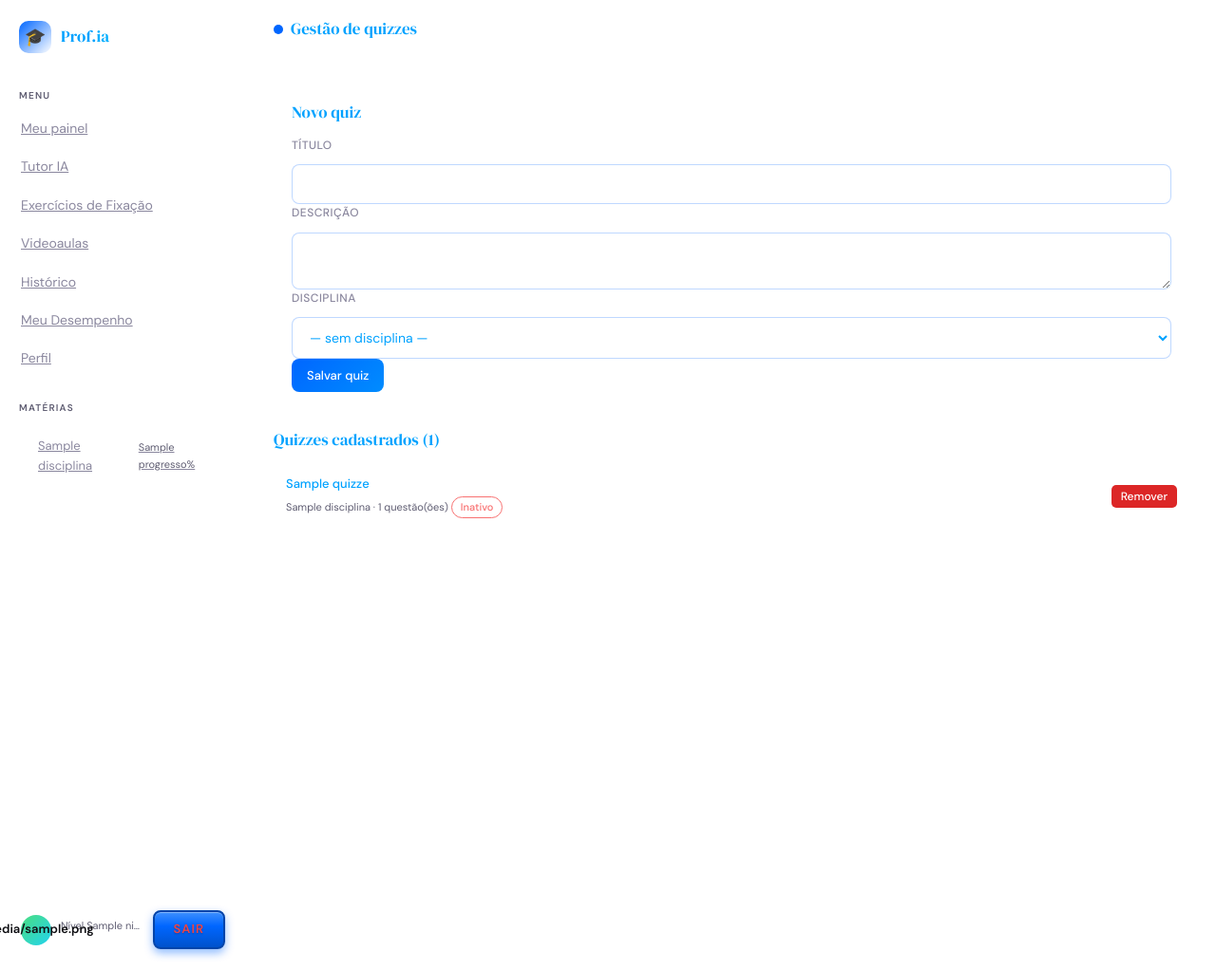
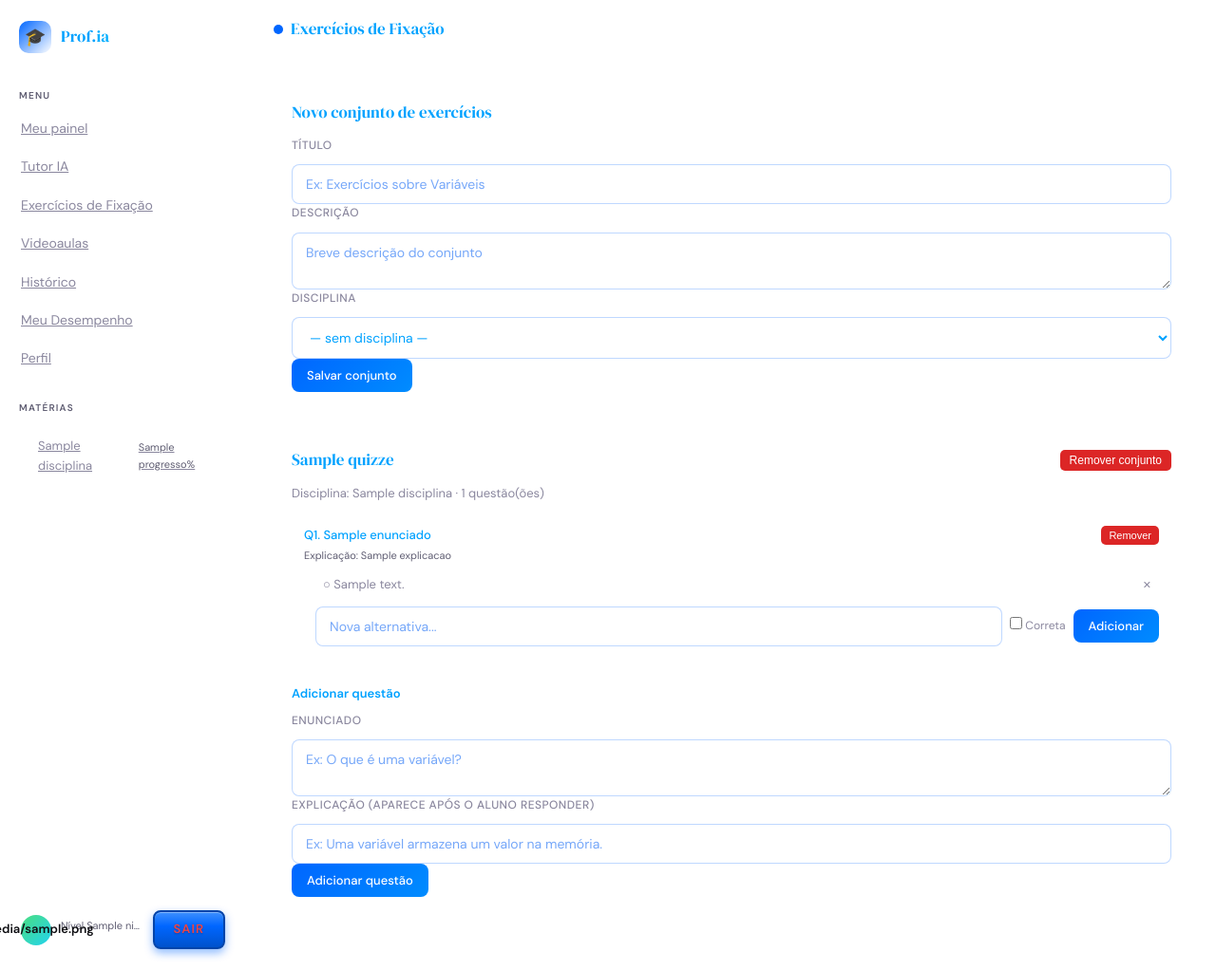
Before and after one commit to projetoecossistemaunilasalle/tutores_inteligentes, a Django app: template src/frontend/templates/professor/quizzes.html in a window 1280 px wide. Shown: the whole page at 95% size. Run offline with Django 5.2, Linux system fonts and the light colour scheme; the template is opened without the code that fills it: most values are stand-ins (such as "Sample title", 1, 10 or a date in 2020).

Commit message:
feat: professor cadastra questoes e alternativas pela interface sem depender do admin

```diff
--- a/src/frontend/templates/professor/quizzes.html
+++ b/src/frontend/templates/professor/quizzes.html
@@ -1,20 +1,21 @@
 {% extends "base.html" %}
-{% block title %}Quizzes — Prof.ia{% endblock %}
-{% block page_title %}Gestão de quizzes{% endblock %}
+{% block title %}Exercícios de Fixação — Prof.ia{% endblock %}
+{% block page_title %}Exercícios de Fixação{% endblock %}
 {% block body %}
 <div class="panel-body">
 
   <div class="form-card">
-    <div class="panel-section-head"><h3>Novo quiz</h3></div>
+    <div class="panel-section-head"><h3>Novo conjunto de exercícios</h3></div>
     <form method="post" action="{% url 'gestao_quizzes' %}">
       {% csrf_token %}
+      <input type="hidden" name="acao" value="criar_quiz" />
       <div class="form-group">
         <label class="form-label">Título</label>
-        <input class="form-input" name="titulo" required />
+        <input class="form-input" name="titulo" required placeholder="Ex: Exercícios sobre Variáveis" />
       </div>
       <div class="form-group">
         <label class="form-label">Descrição</label>
-        <textarea class="form-input" name="descricao" rows="2"></textarea>
+        <textarea class="form-input" name="descricao" rows="2" placeholder="Breve descrição do conjunto"></textarea>
       </div>
       <div class="form-group">
         <label class="form-label">Disciplina</label>
@@ -25,45 +26,121 @@
           {% endfor %}
         </select>
       </div>
-      <button class="btn btn-primary" type="submit">Salvar quiz</button>
+      <button class="btn btn-primary" type="submit">Salvar conjunto</button>
     </form>
   </div>
 
-  <div class="panel-section">
-    <div class="panel-section-head"><h3>Quizzes cadastrados ({{ quizzes|length }})</h3></div>
-    {% for q in quizzes %}
-    <div class="list-item">
-      <div class="li-main">
-        <div class="li-title">{{ q.titulo }}</div>
-        <div class="li-sub">
-          {% if q.disciplina %}{{ q.disciplina.nome }} · {% endif %}
-          {{ q.questoes.count }} questão(ões)
-          {% if q.ativo %}<span class="tag ok">Ativo</span>{% else %}<span class="tag risk">Inativo</span>{% endif %}
+  {% for q in quizzes %}
+  <div class="form-card" style="margin-top:20px;">
+    <div class="panel-section-head" style="display:flex;justify-content:space-between;align-items:center;">
+      <h3>{{ q.titulo }}</h3>
+      <form method="post" action="{% url 'gestao_quizzes' %}"
+            onsubmit="return confirm('Remover este conjunto e todas as suas questões?')"
+            style="margin:0;">
+        {% csrf_token %}
+        <input type="hidden" name="acao" value="excluir_quiz" />
+        <input type="hidden" name="quiz_id" value="{{ q.id }}" />
+        <button type="submit"
+                style="background:#dc2626;color:#fff;border:none;
+                       padding:4px 10px;border-radius:5px;cursor:pointer;font-size:12px;">
+          Remover conjunto
+        </button>
+      </form>
+    </div>
+
+    {% if q.disciplina %}
+    <div style="font-size:13px;color:var(--muted);margin-bottom:12px;">
+      Disciplina: {{ q.disciplina.nome }} · {{ q.questoes.count }} questão(ões)
+    </div>
+    {% endif %}
+
+    {% for questao in q.questoes.all %}
+    <div class="list-item" style="flex-direction:column;align-items:flex-start;gap:8px;">
+      <div style="display:flex;justify-content:space-between;width:100%;">
+        <div>
+          <div class="li-title">Q{{ forloop.counter }}. {{ questao.enunciado }}</div>
+          {% if questao.explicacao %}
+          <div class="li-sub">Explicação: {{ questao.explicacao }}</div>
+          {% endif %}
         </div>
-      </div>
-      <div class="li-actions">
-        <form method="post" action="{% url 'gestao_quizzes' %}"
-              onsubmit="return confirm('Remover o quiz \'{{ q.titulo }}\'?')"
-              style="margin:0;">
+        <form method="post" action="{% url 'gestao_quizzes' %}" style="margin:0;">
           {% csrf_token %}
-          <input type="hidden" name="acao" value="excluir" />
-          <input type="hidden" name="quiz_id" value="{{ q.id }}" />
-          <button type="submit" class="btn btn-sm"
+          <input type="hidden" name="acao" value="excluir_questao" />
+          <input type="hidden" name="questao_id" value="{{ questao.id }}" />
+          <button type="submit"
                   style="background:#dc2626;color:#fff;border:none;
-                         padding:4px 10px;border-radius:5px;cursor:pointer;
-                         font-size:12px;">
+                         padding:4px 8px;border-radius:5px;cursor:pointer;font-size:11px;">
             Remover
           </button>
         </form>
       </div>
+
+      <div style="width:100%;padding-left:12px;">
+        {% for alt in questao.alternativas.all %}
+        <div style="display:flex;justify-content:space-between;align-items:center;
+                    padding:4px 8px;margin-bottom:4px;border-radius:4px;
+                    background:{% if alt.correta %}rgba(0,200,100,0.1){% else %}var(--surface2){% endif %};">
+          <span style="font-size:13px;">
+            {% if alt.correta %}✅{% else %}○{% endif %} {{ alt.texto }}
+          </span>
+          <form method="post" action="{% url 'gestao_quizzes' %}" style="margin:0;">
+            {% csrf_token %}
+            <input type="hidden" name="acao" value="excluir_alternativa" />
+            <input type="hidden" name="alternativa_id" value="{{ alt.id }}" />
+            <button type="submit"
+                    style="background:none;border:none;color:var(--muted);
+                           cursor:pointer;font-size:11px;">✕</button>
+          </form>
+        </div>
+        {% endfor %}
+
+        <form method="post" action="{% url 'gestao_quizzes' %}"
+              style="margin-top:8px;display:flex;gap:8px;align-items:center;">
+          {% csrf_token %}
+          <input type="hidden" name="acao" value="adicionar_alternativa" />
+          <input type="hidden" name="questao_id" value="{{ questao.id }}" />
+          <input class="form-input" name="texto" placeholder="Nova alternativa..." style="flex:1;" required />
+          <label style="font-size:12px;color:var(--muted);white-space:nowrap;">
+            <input type="checkbox" name="correta" /> Correta
+          </label>
+          <button class="btn btn-primary" type="submit" style="white-space:nowrap;">Adicionar</button>
+        </form>
+      </div>
     </div>
     {% empty %}
-    <div class="empty">
-      <div class="empty-ico">🧩</div>
-      <p>Nenhum quiz cadastrado. Crie um acima e adicione as questões pelo painel de administração.</p>
+    <div style="font-size:13px;color:var(--muted);padding:8px 0;">
+      Nenhuma questão ainda. Adicione abaixo.
     </div>
     {% endfor %}
+
+    <div style="margin-top:16px;padding-top:12px;border-top:1px solid var(--border);">
+      <div style="font-size:13px;font-weight:600;color:var(--text);margin-bottom:8px;">
+        Adicionar questão
+      </div>
+      <form method="post" action="{% url 'gestao_quizzes' %}">
+        {% csrf_token %}
+        <input type="hidden" name="acao" value="adicionar_questao" />
+        <input type="hidden" name="quiz_id" value="{{ q.id }}" />
+        <div class="form-group">
+          <label class="form-label">Enunciado</label>
+          <textarea class="form-input" name="enunciado" rows="2"
+                    placeholder="Ex: O que é uma variável?" required></textarea>
+        </div>
+        <div class="form-group">
+          <label class="form-label">Explicação (aparece após o aluno responder)</label>
+          <input class="form-input" name="explicacao"
+                 placeholder="Ex: Uma variável armazena um valor na memória." />
+        </div>
+        <button class="btn btn-primary" type="submit">Adicionar questão</button>
+      </form>
+    </div>
   </div>
+  {% empty %}
+  <div class="empty" style="margin-top:20px;">
+    <div class="empty-ico">📝</div>
+    <p>Nenhum conjunto cadastrado. Crie um acima.</p>
+  </div>
+  {% endfor %}
 
 </div>
 {% endblock %}
```
Also changed, not shown: src/frontend/app/views.py (+76 -14 lines).
